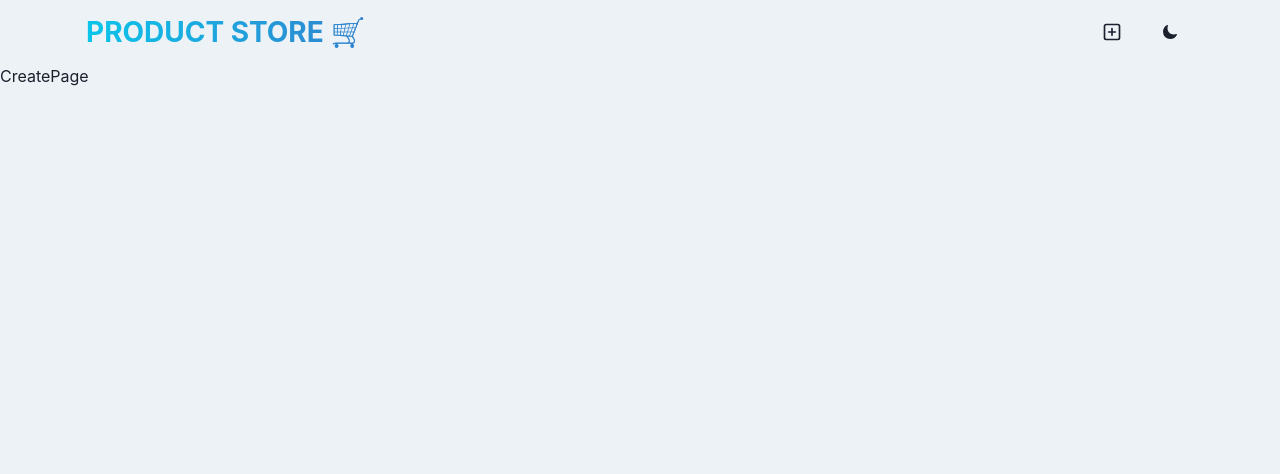
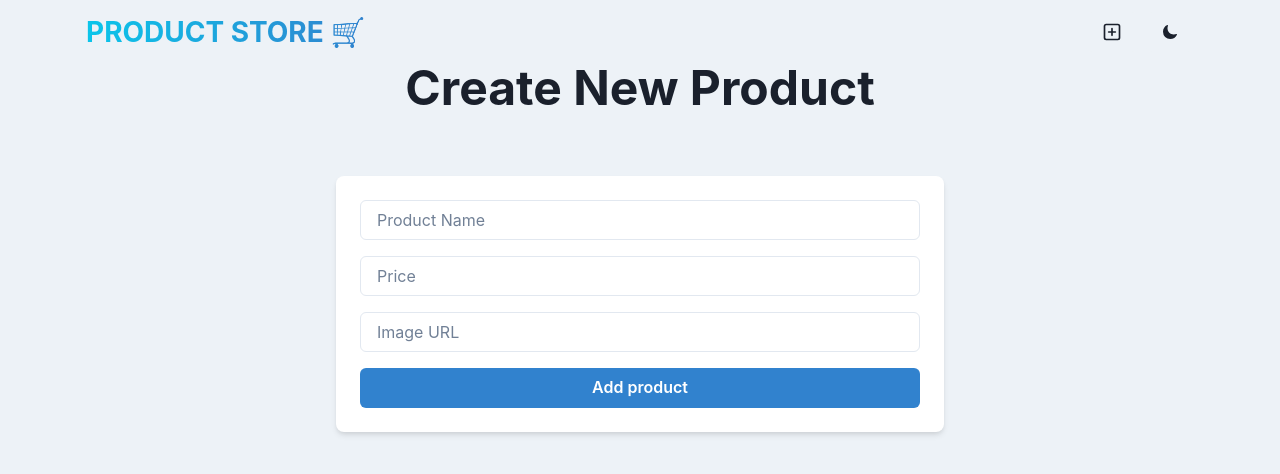
Before and after one commit to IT22074072/mern_tutorial, a React (Vite) app in the folder frontend/: page /create in a window 1280 px wide. Shown: the top 474 px of the page. Built offline with nearby package versions, Linux system fonts and the light colour scheme.

Commit message:
Create page to be continued

```diff
--- a/frontend/package.json
+++ b/frontend/package.json
@@ -18,7 +18,8 @@
     "react": "^18.3.1",
     "react-dom": "^18.3.1",
     "react-icons": "^5.4.0",
-    "react-router-dom": "^7.0.2"
+    "react-router-dom": "^7.0.2",
+    "zustand": "^5.0.2"
   },
   "devDependencies": {
     "@eslint/js": "^9.15.0",
--- a/frontend/src/pages/CreatePage.jsx
+++ b/frontend/src/pages/CreatePage.jsx
@@ -1,9 +1,76 @@
-import React from 'react'
+import {
+  Box,
+  Button,
+  Container,
+  Heading,
+  Input,
+  useColorModeValue,
+  VStack,
+} from "@chakra-ui/react";
+import React, { useState } from "react";
 
 const CreatePage = () => {
+  const [newProduct, setNewProduct] = useState({
+    name: "",
+    price: "",
+    image: "",
+  });
+
+
+  const handleAddProduct = () =>{
+    console.log(newProduct);
+  }
+
   return (
-    <div>CreatePage</div>
-  )
-}
+    <Container maxW={"container.sm"}>
+      <VStack spacing={8}>
+        <Heading as={"h1"} size={"2xl"} textAlign={"center"} mb={8}>
+          Create New Product
+        </Heading>
 
-export default CreatePage
+        <Box
+          w={"full"}
+          bg={useColorModeValue("white", "gray.800")}
+          p={6}
+          rounded={"lg"}
+          shadow={"md"}
+        >
+          <VStack spacing={4}>
+            <Input
+              placeholder="Product Name"
+              name="name"
+              value={newProduct.name}
+              onChange={(e) =>
+                setNewProduct({ ...newProduct, name: e.target.value })
+              }
+            />
+
+            <Input
+              placeholder="Price"
+              name="price"
+              value={newProduct.price}
+              onChange={(e) =>
+                setNewProduct({ ...newProduct, price: e.target.value })
+              }
+            />
+
+            <Input
+              placeholder="Image URL"
+              name="image"
+              value={newProduct.image}
+              onChange={(e) =>
+                setNewProduct({ ...newProduct, image: e.target.value })
+              }
+            />
+
+            <Button colorScheme="blue" onClick={handleAddProduct} w={"full"}>
+              Add product
+            </Button>
+          </VStack>
+        </Box>
+      </VStack>
+    </Container>
+  );
+};
+
+export default CreatePage;
```
Also changed, not shown: frontend/src/store/product.js (added), 1 other file (tests, documents, lock files or other folders).
